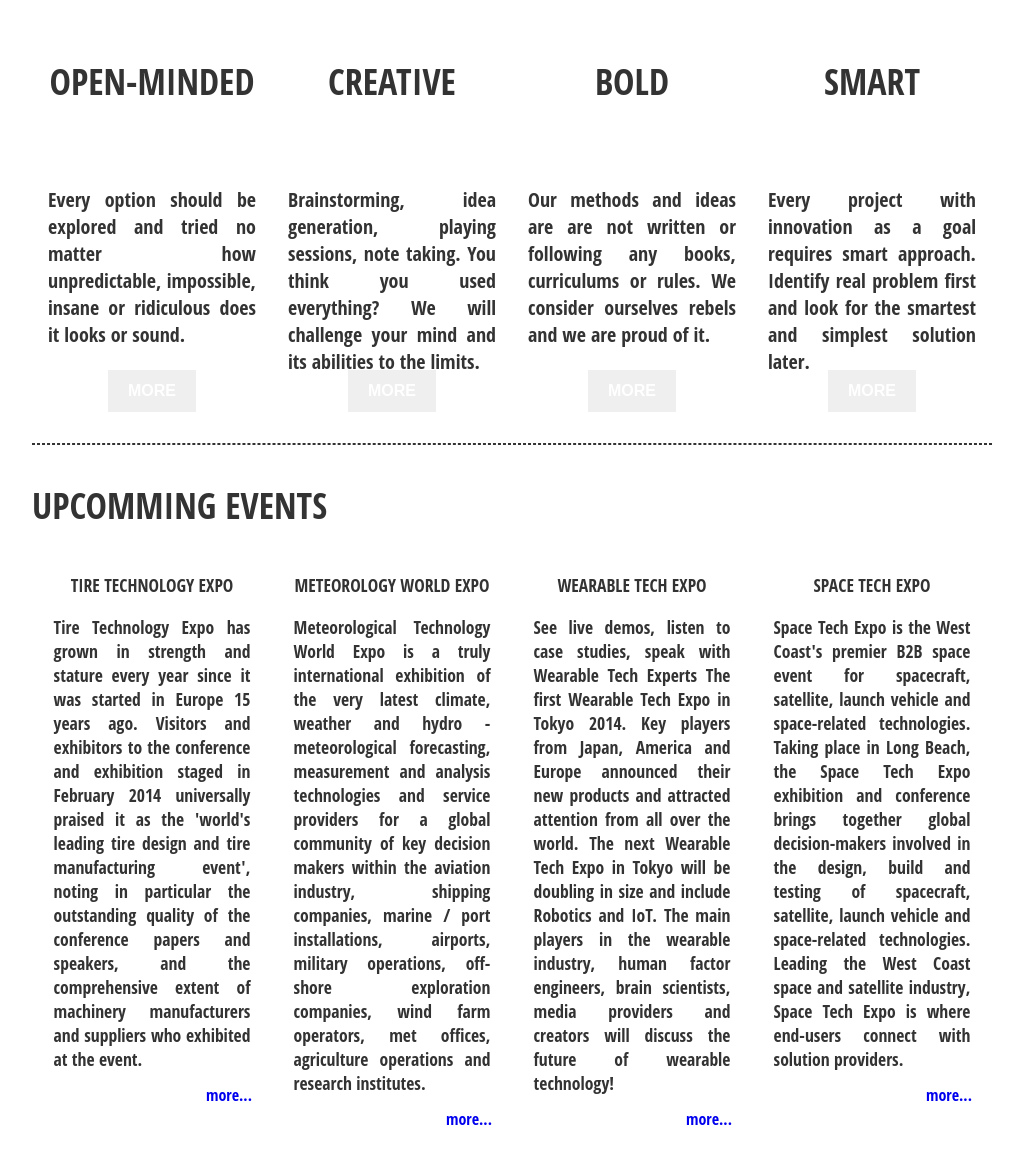
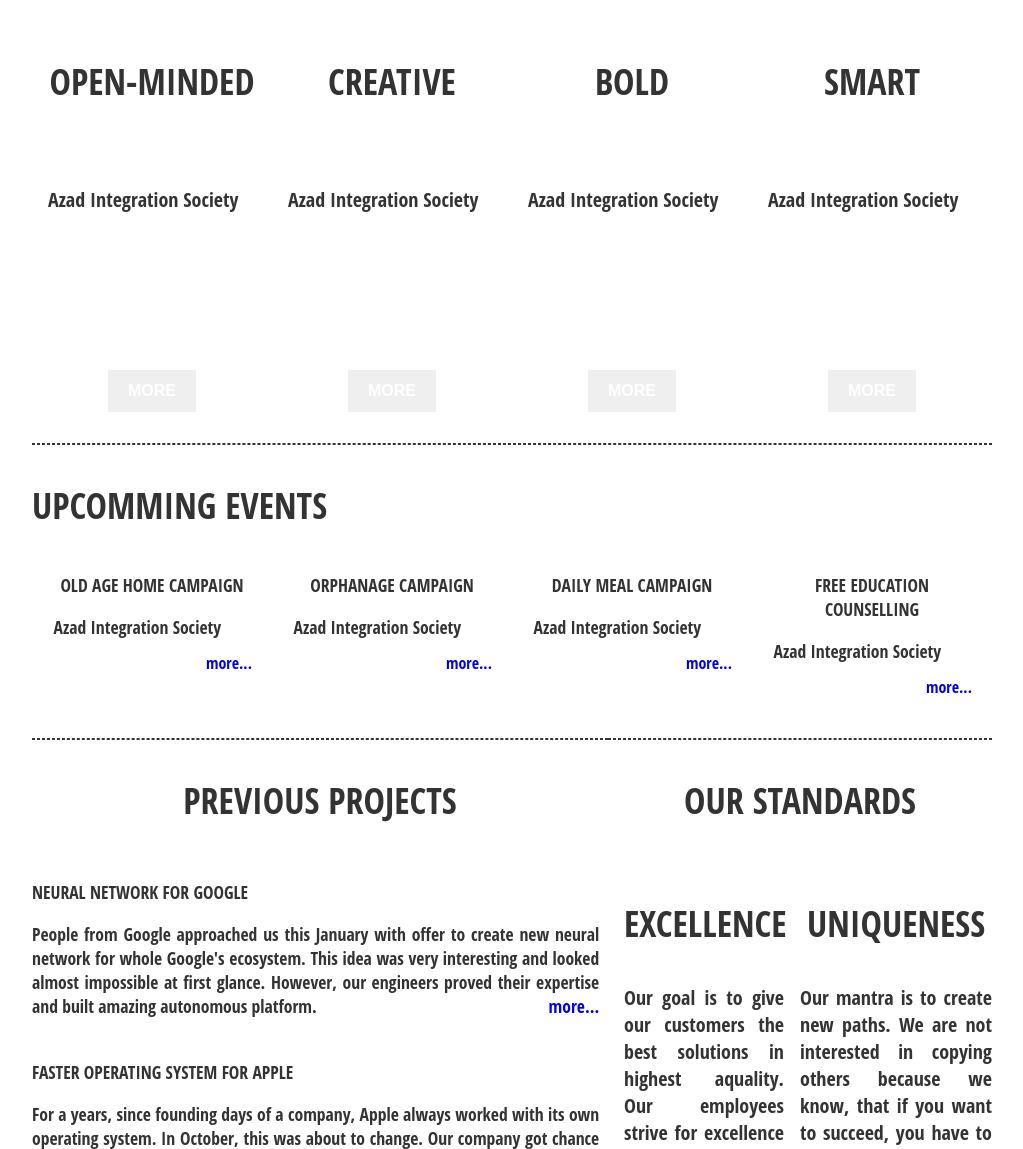
Before and after one commit to mohddarabsaifi/mohddarabsaifi.github.io, a plain HTML site: page index.html in a window 1280 px wide. Shown: the part 1040-2189 px from the top of the page, without its empty margins (136-1159 px from the left). Drawn offline with Linux system fonts and the light colour scheme.

Commit message:
Changed text

```diff
--- a/index.html
+++ b/index.html
@@ -33,26 +33,22 @@
       <section class="sec-boxes" role="section">
         <adrticle class="box">
           <h1>Open-minded</h1>
-          <p>Every option should be explored and tried no matter how unpredictable, impossible, insane or ridiculous
-            does it looks or sound.</p>
+          <p>Azad Integration Society</p>
           <button class="button" type="button" role="button" value="MORE">More</button>
         </adrticle>
         <adrticle class="box">
           <h1>Creative</h1>
-          <p>Brainstorming, idea generation, playing sessions, note taking. You think you used everything? We will
-            challenge your mind and its abilities to the limits.</p>
+          <p>Azad Integration Society</p>
           <button class="button" type="button" role="button" value="MORE">More</button>
         </adrticle>
         <adrticle class="box">
           <h1>Bold</h1>
-          <p>Our methods and ideas are are not written or following any books, curriculums or rules. We consider
-            ourselves rebels and we are proud of it.</p>
+          <p>Azad Integration Society</p>
           <button class="button" type="button" role="button" value="MORE">More</button>
         </adrticle>
         <adrticle class="box">
           <h1>Smart</h1>
-          <p>Every project with innovation as a goal requires smart approach. Identify real problem first and look for
-            the smartest and simplest solution later.</p>
+          <p>Azad Integration Society</p>
           <button class="button" type="button" role="button" value="MORE">More</button>
         </adrticle>
       </section>
@@ -60,39 +56,23 @@
         <hr />
         <h1>Upcomming events</h1>
         <article>
-          <h1>Tire Technology Expo</h1>
-          <p>Tire Technology Expo has grown in strength and stature every year since it was started in Europe 15 years
-            ago. Visitors and exhibitors to the conference and exhibition staged in February 2014 universally praised it
-            as the 'world's leading tire design and tire manufacturing event', noting in particular the outstanding
-            quality of the conference papers and speakers, and the comprehensive extent of machinery manufacturers and
-            suppliers who exhibited at the event.</p>
+          <h1>OLD AGE HOME CAMPAIGN</h1>
+          <p>Azad Integration Society</p>
           <a class="link" href="#">more...</a>
         </article>
         <article>
-          <h1>Meteorology World Expo</h1>
-          <p>Meteorological Technology World Expo is a truly international exhibition of the very latest climate,
-            weather and hydro - meteorological forecasting, measurement and analysis technologies and service providers
-            for a global community of key decision makers within the aviation industry, shipping companies, marine /
-            port installations, airports, military operations, off-shore exploration companies, wind farm operators, met
-            offices, agriculture operations and research institutes.</p>
+          <h1>ORPHANAGE CAMPAIGN</h1>
+          <p>Azad Integration Society</p>
           <a class="link" href="#">more...</a>
         </article>
         <article>
-          <h1>Wearable Tech Expo</h1>
-          <p>See live demos, listen to case studies, speak with Wearable Tech Experts The first Wearable Tech Expo in
-            Tokyo 2014. Key players from Japan, America and Europe announced their new products and attracted attention
-            from all over the world. The next Wearable Tech Expo in Tokyo will be doubling in size and include Robotics
-            and IoT. The main players in the wearable industry, human factor engineers, brain scientists, media
-            providers and creators will discuss the future of wearable technology! </p>
+          <h1>DAILY MEAL CAMPAIGN</h1>
+          <p>Azad Integration Society</p>
           <a class="link" href="#">more...</a>
         </article>
         <article>
-          <h1>Space Tech Expo</h1>
-          <p>Space Tech Expo is the West Coast's premier B2B space event for spacecraft, satellite, launch vehicle and
-            space-related technologies. Taking place in Long Beach, the Space Tech Expo exhibition and conference brings
-            together global decision-makers involved in the design, build and testing of spacecraft, satellite, launch
-            vehicle and space-related technologies. Leading the West Coast space and satellite industry, Space Tech Expo
-            is where end-users connect with solution providers.</p>
+          <h1>FREE EDUCATION COUNSELLING</h1>
+          <p>Azad Integration Society</p>
           <a class="link" href="#">more...</a>
         </article>
       </section>
@@ -173,7 +153,7 @@
         <li><a href="#">Contacts</a></li>
       </ul>
     </nav>
-    <p class="copy">&copy; Alex Devero Design 2014</p>
+    <p class="copy">&copy; Bluecraft Technologies Design 2021</p>
   </footer>
   <div class="line"></div>
 
```
